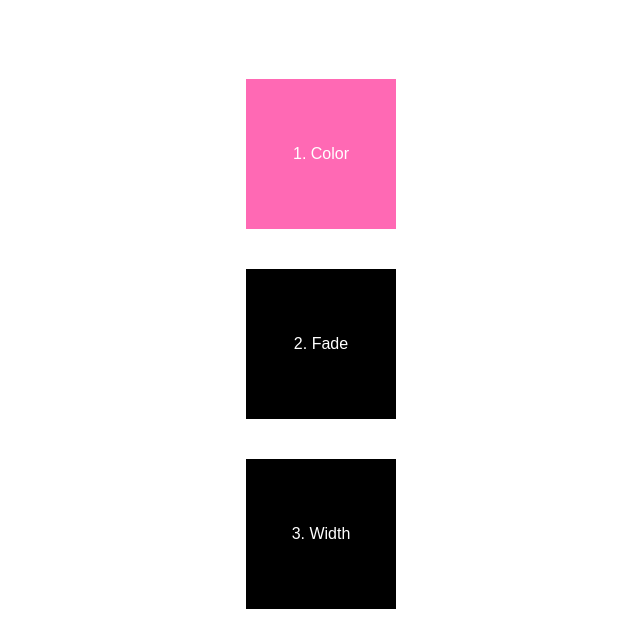
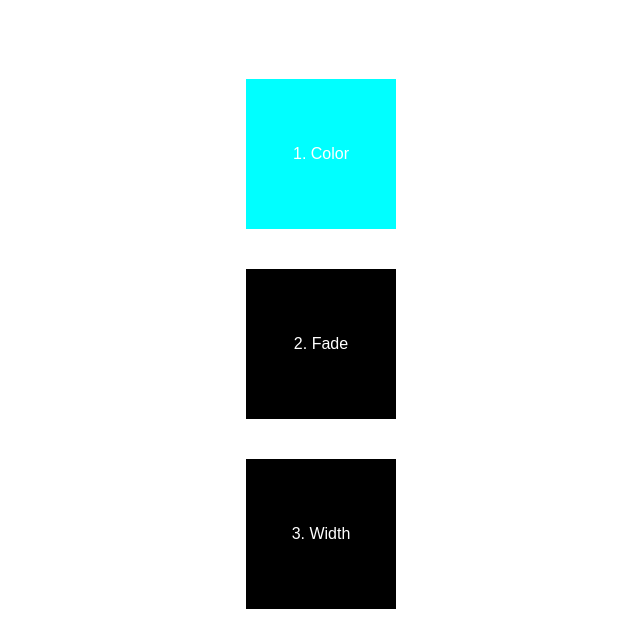
Before and after one commit to hjortureh/aback-bird-boot, a plain HTML site: page index.html in a window 1280 px wide. In both pictures the pointer is over the element "1. Color". Shown: the part 158-800 px from the top of the page, without its empty margins (319-959 px from the left). Drawn offline with Linux system fonts and the light colour scheme.

Commit message:
Version 1.1

```diff
--- a/style.css
+++ b/style.css
@@ -43,7 +43,7 @@ h1 {
 }
 
 .color:hover {
-  background-color: hotpink;
+  background-color: aqua;
 }
 
 .fade {
```
